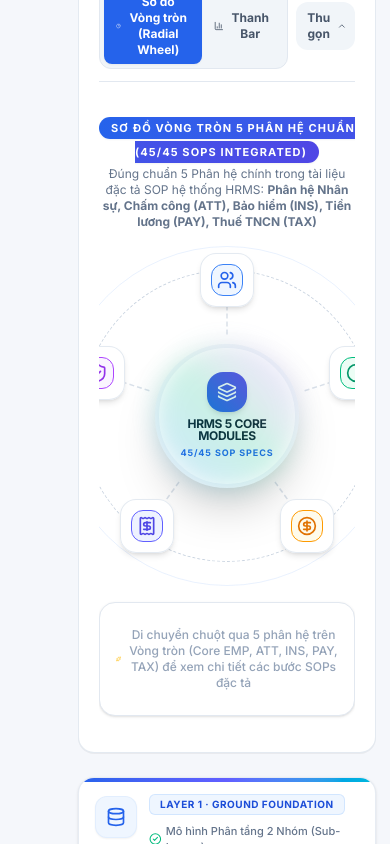
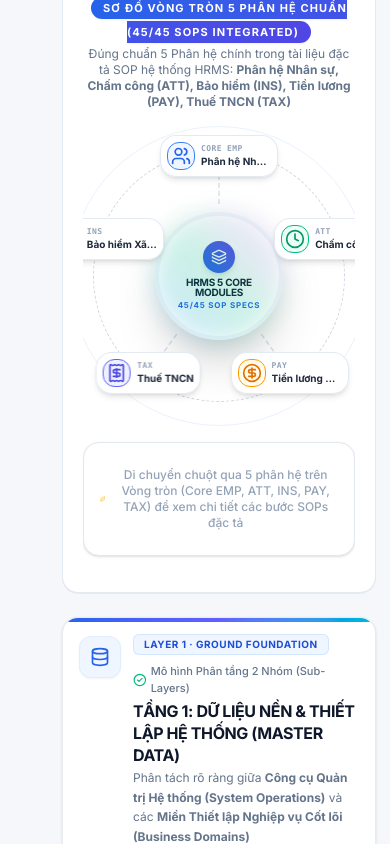
Before and after one commit to ZaHuan478/FE_CD_01, a React (Vite) app: page /employee-lifecycle in a window 390 px wide. Shown: the part 3480-4324 px from the top of the page. Built offline with nearby package versions, Linux system fonts and the light colour scheme.

Commit message:
Fix Responsive

```diff
--- a/src/components/employee-lifecycle/LeftSidebarNav.tsx
+++ b/src/components/employee-lifecycle/LeftSidebarNav.tsx
@@ -112,7 +112,7 @@ export const LeftSidebarNav: React.FC<LeftSidebarNavProps> = ({
 
   return (
     <aside
-      className={`fixed left-0 top-0 bottom-0 z-40 bg-slate-900 text-slate-100 border-r border-slate-800 transition-all duration-300 flex flex-col shadow-2xl ${isCollapsed ? 'w-16 sm:w-20' : 'w-64'
+      className={`fixed left-0 top-0 bottom-0 z-40 bg-slate-900 text-slate-100 border-r border-slate-800 transition-all duration-300 flex flex-col shadow-2xl ${isCollapsed ? 'w-12 sm:w-16' : 'w-56 sm:w-64'
         }`}
     >
 
--- a/src/components/employee-lifecycle/MasterDataRelationshipModal.tsx
+++ b/src/components/employee-lifecycle/MasterDataRelationshipModal.tsx
@@ -32,13 +32,13 @@ export const MasterDataRelationshipModal: React.FC<MasterDataRelationshipModalPr
   if (!isOpen) return null
 
   return (
-    <div className="fixed inset-0 z-50 flex items-center justify-center p-4 sm:p-6 md:p-8 bg-slate-950/70 backdrop-blur-md animate-in fade-in duration-200">
+    <div className="fixed inset-0 z-50 flex items-center justify-center p-2 sm:p-6 md:p-8 bg-slate-950/70 backdrop-blur-md animate-in fade-in duration-200">
       <div
-        className="bg-slate-900 text-slate-100 rounded-3xl border border-slate-700/60 shadow-2xl w-full max-w-6xl max-h-[92vh] flex flex-col overflow-hidden relative"
+        className="bg-slate-900 text-slate-100 rounded-2xl sm:rounded-3xl border border-slate-700/60 shadow-2xl w-full max-w-6xl max-h-[95vh] sm:max-h-[92vh] flex flex-col overflow-hidden relative"
         onClick={(e) => e.stopPropagation()}
       >
         {/* Modal Header */}
-        <div className="px-6 py-5 border-b border-slate-800 flex items-center justify-between bg-slate-900/90 sticky top-0 z-20">
+        <div className="px-4 sm:px-6 py-3.5 sm:py-5 border-b border-slate-800 flex items-center justify-between bg-slate-900/90 sticky top-0 z-20">
           <div className="flex items-center gap-3.5">
             <div className="p-2.5 bg-blue-600/20 text-blue-400 rounded-xl border border-blue-500/30">
               <Network className="w-6 h-6" />
--- a/src/components/employee-lifecycle/RadialEcosystemChart.tsx
+++ b/src/components/employee-lifecycle/RadialEcosystemChart.tsx
@@ -32,25 +32,25 @@ export const RadialEcosystemChart: React.FC = () => {
       </div>
 
       {/* MAIN RADIAL WHEEL CONTAINER */}
-      <div className="relative w-[340px] h-[340px] sm:w-[460px] sm:h-[460px] md:w-[520px] md:h-[520px] flex items-center justify-center">
+      <div className="relative w-[300px] h-[300px] min-[400px]:w-[350px] min-[400px]:h-[350px] sm:w-[460px] sm:h-[460px] md:w-[520px] md:h-[520px] flex items-center justify-center">
 
         {/* OUTER CIRCULAR GUIDE LINES */}
         <div className="absolute inset-0 rounded-full border border-blue-500/20 dark:border-blue-400/10 animate-pulse pointer-events-none" />
         <div className="absolute inset-6 rounded-full border border-dashed border-slate-300 dark:border-slate-800 pointer-events-none" />
 
         {/* CENTER CORE ENGINE HUB */}
-        <div className="absolute z-20 w-36 h-36 sm:w-48 sm:h-48 md:w-56 md:h-56 rounded-full bg-white dark:bg-slate-900 border-4 border-slate-100 dark:border-slate-800 shadow-2xl flex flex-col items-center justify-center text-center p-3 transition-all duration-300 transform hover:scale-105">
+        <div className="absolute z-20 w-32 h-32 min-[400px]:w-36 min-[400px]:h-36 sm:w-48 sm:h-48 md:w-56 md:h-56 rounded-full bg-white dark:bg-slate-900 border-4 border-slate-100 dark:border-slate-800 shadow-2xl flex flex-col items-center justify-center text-center p-2.5 sm:p-3 transition-all duration-300 transform hover:scale-105">
           {/* Subtle Core Background Glow */}
           <div className="absolute -inset-1 rounded-full bg-gradient-to-tr from-blue-500 via-emerald-500 to-purple-500 opacity-20 blur-md pointer-events-none" />
 
-          <div className="p-2.5 bg-gradient-to-tr from-blue-600 to-indigo-600 text-white rounded-2xl shadow-md mb-1.5 shrink-0">
-            <Layers className="w-5 h-5 sm:w-6 sm:h-6" />
+          <div className="p-2 sm:p-2.5 bg-gradient-to-tr from-blue-600 to-indigo-600 text-white rounded-2xl shadow-md mb-1 sm:mb-1.5 shrink-0">
+            <Layers className="w-4 h-4 sm:w-6 sm:h-6" />
           </div>
 
-          <h3 className="text-xs sm:text-sm font-black tracking-tight text-slate-900 dark:text-white uppercase leading-none">
+          <h3 className="text-[10px] min-[400px]:text-xs sm:text-sm font-black tracking-tight text-slate-900 dark:text-white uppercase leading-none">
             HRMS 5 CORE MODULES
           </h3>
-          <span className="text-[9px] sm:text-[10px] font-bold text-blue-600 dark:text-blue-400 uppercase tracking-widest mt-1">
+          <span className="text-[8px] sm:text-[10px] font-bold text-blue-600 dark:text-blue-400 uppercase tracking-widest mt-0.5 sm:mt-1">
             45/45 SOP Specs
           </span>
 
@@ -59,7 +59,7 @@ export const RadialEcosystemChart: React.FC = () => {
           </p>
 
           {activeModule && (
-            <span className="mt-1 px-2.5 py-0.5 text-[10px] font-mono font-bold bg-emerald-500/10 text-emerald-600 dark:text-emerald-400 rounded-full border border-emerald-500/30">
+            <span className="mt-0.5 sm:mt-1 px-2 py-0.5 text-[9px] sm:text-[10px] font-mono font-bold bg-emerald-500/10 text-emerald-600 dark:text-emerald-400 rounded-full border border-emerald-500/30">
               {activeModule.sopCount}
             </span>
           )}
@@ -85,35 +85,32 @@ export const RadialEcosystemChart: React.FC = () => {
               }}
               onMouseEnter={() => setActiveHoveredId(mod.id)}
               onMouseLeave={() => setActiveHoveredId(null)}
-              className={`absolute z-30 transition-all duration-300 cursor-pointer group ${
-                isHovered ? 'scale-110 z-40' : 'hover:scale-105'
-              }`}
+              className={`absolute z-30 transition-all duration-300 cursor-pointer group ${isHovered ? 'scale-110 z-40' : 'hover:scale-105'
+                }`}
             >
               <div
-                className={`p-2.5 sm:p-3 rounded-2xl border shadow-md flex items-center gap-2.5 backdrop-blur-md transition-all duration-300 ${
-                  isHovered
+                className={`p-1.5 min-[400px]:p-2 sm:p-3 rounded-2xl border shadow-md flex items-center gap-1.5 sm:gap-2.5 backdrop-blur-md transition-all duration-300 ${isHovered
                     ? `bg-white dark:bg-slate-900 ${mod.border} ring-4 ring-blue-500/20 shadow-xl`
                     : `bg-white/95 dark:bg-slate-900/95 border-slate-200/90 dark:border-slate-800`
-                }`}
+                  }`}
               >
                 {/* Module Icon Badge */}
                 <div
-                  className={`w-8 h-8 sm:w-10 sm:h-10 rounded-xl flex items-center justify-center shrink-0 border transition-transform group-hover:scale-110 ${
-                    mod.bgLight
-                  } dark:${mod.bgDark} ${mod.border}`}
+                  className={`w-7 h-7 sm:w-10 sm:h-10 rounded-xl flex items-center justify-center shrink-0 border transition-transform group-hover:scale-110 ${mod.bgLight
+                    } dark:${mod.bgDark} ${mod.border}`}
                 >
                   {mod.icon}
                 </div>
 
                 {/* Module Details */}
-                <div className="text-left hidden sm:block max-w-[110px] md:max-w-[130px]">
-                  <span className="text-[9px] font-mono font-extrabold text-slate-400 dark:text-slate-500 uppercase tracking-wider block leading-none mb-0.5">
+                <div className="text-left max-w-[70px] min-[400px]:max-w-[85px] sm:max-w-[120px] md:max-w-[130px]">
+                  <span className="text-[8px] sm:text-[9px] font-mono font-extrabold text-slate-400 dark:text-slate-500 uppercase tracking-wider block leading-none mb-0.5 truncate">
                     {mod.code}
                   </span>
-                  <h4 className="text-[11px] sm:text-xs font-extrabold text-slate-800 dark:text-slate-100 truncate leading-tight">
+                  <h4 className="text-[10px] sm:text-xs font-extrabold text-slate-800 dark:text-slate-100 truncate leading-tight">
                     {mod.name.split(' (')[0]}
                   </h4>
-                  <span className="text-[10px] font-mono font-bold text-emerald-600 dark:text-emerald-400 block mt-0.5">
+                  <span className="text-[9px] sm:text-[10px] font-mono font-bold text-emerald-600 dark:text-emerald-400 hidden min-[400px]:block mt-0.5">
                     📋 {mod.sopCount}
                   </span>
                 </div>
@@ -145,9 +142,8 @@ export const RadialEcosystemChart: React.FC = () => {
                 stroke={isHovered ? mod.color : 'currentColor'}
                 strokeWidth={isHovered ? 3 : 1.5}
                 strokeDasharray={isHovered ? '0' : '5 3'}
-                className={`transition-all duration-300 ${
-                  isHovered ? 'opacity-100' : 'text-slate-300 dark:text-slate-800 opacity-70'
-                }`}
+                className={`transition-all duration-300 ${isHovered ? 'opacity-100' : 'text-slate-300 dark:text-slate-800 opacity-70'
+                  }`}
               />
             )
           })}
@@ -168,9 +164,9 @@ export const RadialEcosystemChart: React.FC = () => {
                   <span className={`text-[10px] font-mono font-extrabold uppercase px-2 py-0.5 rounded ${activeModule.bgLight} dark:${activeModule.bgDark} ${activeModule.textLight} dark:${activeModule.textDark} border ${activeModule.border}`}>
                     Mã Phân hệ: {activeModule.code}
                   </span>
-                  <span className="text-xs font-mono font-bold text-emerald-600 dark:text-emerald-400">
+                  {/* <span className="text-xs font-mono font-bold text-emerald-600 dark:text-emerald-400">
                     📋 Số lượng SOPs đặc tả: {activeModule.sopCount}
-                  </span>
+                  </span> */}
                 </div>
                 <h4 className="text-sm font-extrabold text-slate-900 dark:text-white mt-1">
                   {activeModule.name}
--- a/src/components/employee-lifecycle/data/lifecycleClustersData.tsx
+++ b/src/components/employee-lifecycle/data/lifecycleClustersData.tsx
@@ -35,7 +35,7 @@ export const CLUSTERS: ClusterConfig[] = [
     stepIds: ['LIFE-01', 'LIFE-02'],
     stepNumbers: [1, 2],
     colSpan: 'lg:col-span-2',
-    subGridCols: 'grid-cols-2',
+    subGridCols: 'grid-cols-1 min-[440px]:grid-cols-2',
     bgClass: 'bg-slate-50/70 dark:bg-slate-950/70',
     borderClass: 'border-slate-200/80 dark:border-slate-800',
     headerTextClass: 'text-slate-800 dark:text-slate-200',
@@ -49,7 +49,7 @@ export const CLUSTERS: ClusterConfig[] = [
     stepIds: ['LIFE-03', 'LIFE-04', 'LIFE-05'],
     stepNumbers: [3, 4, 5],
     colSpan: 'lg:col-span-3',
-    subGridCols: 'grid-cols-3',
+    subGridCols: 'grid-cols-1 min-[480px]:grid-cols-3',
     bgClass: 'bg-emerald-50/40 dark:bg-emerald-950/30',
     borderClass: 'border-emerald-200/80 dark:border-emerald-900/40',
     headerTextClass: 'text-emerald-900 dark:text-emerald-300',
@@ -63,7 +63,7 @@ export const CLUSTERS: ClusterConfig[] = [
     stepIds: ['LIFE-06', 'LIFE-07'],
     stepNumbers: [6, 7],
     colSpan: 'lg:col-span-2',
-    subGridCols: 'grid-cols-2',
+    subGridCols: 'grid-cols-1 min-[440px]:grid-cols-2',
     bgClass: 'bg-amber-50/40 dark:bg-amber-950/30',
     borderClass: 'border-amber-200/80 dark:border-amber-900/40',
     headerTextClass: 'text-amber-900 dark:text-amber-300',
--- a/src/data/lifecycle-mock-data.ts
+++ b/src/data/lifecycle-mock-data.ts
@@ -44,7 +44,7 @@ export const lifecycleMockNodes: Record<string, SOPFullNode> = {
     id: 'LIFE-01',
     type: 'lifecycle',
     code: 'EMP02.01',
-    title: 'Tiếp nhận nhân viên mới (Onboarding Prep)',
+    title: 'Tiếp nhận nhân viên mới',
     subtitle: 'Khởi tạo hành trình & Chuẩn bị tiếp nhận nhân sự mới',
     contextTrigger: 'Ứng viên trúng tuyển xác nhận nhận Thư mời nhận việc (Offer Letter), chuẩn bị đến làm việc chính thức tại doanh nghiệp.',
     actorsMatrix: {
@@ -102,7 +102,7 @@ export const lifecycleMockNodes: Record<string, SOPFullNode> = {
     id: 'LIFE-02',
     type: 'lifecycle',
     code: 'EMP04',
-    title: 'Tạo & Hoàn thiện hồ sơ nhân viên (Employee Profile)',
+    title: 'Tạo & Hoàn thiện hồ sơ nhân viên',
     subtitle: 'Số hóa & Lưu trữ thông tin pháp lý nhân sự',
     contextTrigger: 'Ngày đầu tiên nhận việc, nhân viên cập nhật & bổ túc đầy đủ hồ sơ giấy tờ pháp lý theo quy định của Luật lao động.',
     actorsMatrix: {
@@ -160,7 +160,7 @@ export const lifecycleMockNodes: Record<string, SOPFullNode> = {
     id: 'LIFE-03',
     type: 'lifecycle',
     code: 'EMP02.01 & MD-G04',
-    title: 'Bố trí công tác & Vị trí làm việc (Job Placement)',
+    title: 'Bố trí công tác & Vị trí làm việc',
     subtitle: 'Định vị nhân sự trong Cơ cấu tổ chức (Org Chart)',
     contextTrigger: 'Nhân viên hoàn thành tạo hồ sơ, cần gán chính thức vào một vị trí công tác cụ thể trên sơ đồ tổ chức của doanh nghiệp.',
     actorsMatrix: {
@@ -277,7 +277,7 @@ export const lifecycleMockNodes: Record<string, SOPFullNode> = {
     id: 'LIFE-05',
     type: 'lifecycle',
     code: 'PAY01, INS01',
-    title: 'Cấu hình Lương & Chế độ phúc lợi (Comp & Benefits)',
+    title: 'Cấu hình Lương & Chế độ phúc lợi',
     subtitle: 'Thiết lập tham số thu nhập & đóng nộp bảo hiểm',
     contextTrigger: 'Xác lập chính sách đãi ngộ gắn liền với Hợp đồng lao động và Chức vụ của nhân viên.',
     actorsMatrix: {
@@ -335,7 +335,7 @@ export const lifecycleMockNodes: Record<string, SOPFullNode> = {
     id: 'LIFE-06',
     type: 'lifecycle',
     code: 'EMP11, ATT08',
-    title: 'Ghi nhận Quá trình làm việc & Biến động (Lifecycle Tracking)',
+    title: 'Quá trình làm việc & Biến động',
     subtitle: 'Nhật ký biến động nhân sự xuyên suốt thời gian công tác',
     contextTrigger: 'Quản lý toàn bộ diễn tiến quá trình cống hiến của nhân sự: điều chuyển, nâng lương, thành tích, vi phạm.',
     actorsMatrix: {
@@ -392,7 +392,7 @@ export const lifecycleMockNodes: Record<string, SOPFullNode> = {
     id: 'LIFE-07',
     type: 'lifecycle',
     code: 'EMP15, PAY02, INS03',
-    title: 'Nghỉ việc, Bàn giao & Đóng hồ sơ (Offboarding & Clearance)',
+    title: 'Nghỉ việc, Bàn giao & Đóng hồ sơ',
     subtitle: 'Thanh lý hợp đồng & Kết thúc vòng đời nhân sự',
     contextTrigger: 'Nhân viên nộp đơn xin thôi việc hoặc Công ty chấm dứt Hợp đồng lao động theo quy định.',
     actorsMatrix: {
--- a/src/pages/employee-lifecycle/EmployeeLifecyclePage.tsx
+++ b/src/pages/employee-lifecycle/EmployeeLifecyclePage.tsx
@@ -240,8 +240,8 @@ export const EmployeeLifecyclePage: React.FC = () => {
   }
 
   return (
-    <div className={`min-h-screen transition-colors duration-300 pb-20 ${isDarkMode ? 'bg-slate-950 text-slate-100' : 'bg-slate-50/50 text-slate-800'
-      } ${isSidebarCollapsed ? 'pl-16 sm:pl-20' : 'pl-16 sm:pl-20 md:pl-64'
+    <div className={`min-h-screen transition-all duration-300 pb-20 ${isDarkMode ? 'bg-slate-950 text-slate-100' : 'bg-slate-50/50 text-slate-800'
+      } ${isSidebarCollapsed ? 'pl-12 sm:pl-16' : 'pl-12 sm:pl-16 md:pl-64'
       }`}>
 
       {/* LEFT FIXED SIDEBAR NAVIGATION */}
```
